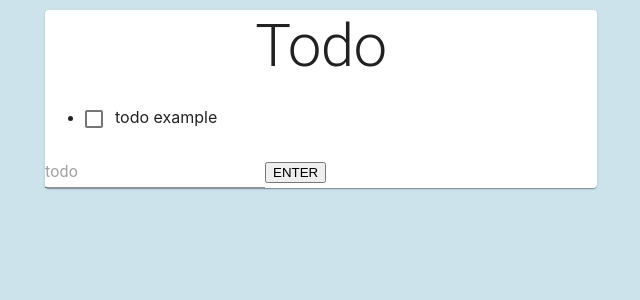
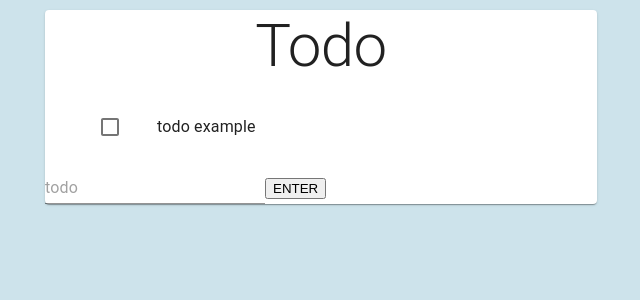
Before and after one commit to EmilieHumbert/react-todo-list-props, a React (Create React App) app: page / in a window 1280 px wide. Shown: the top 300 px of the page, without its empty margins (319-959 px from the left). Built offline with nearby package versions, Linux system fonts and the light colour scheme.

Commit message:
update todo list display

```diff
--- a/src/Components/Todo.js
+++ b/src/Components/Todo.js
@@ -1,14 +1,22 @@
 import React from "react";
+import ListItem from "@material-ui/core/ListItem";
+import ListItemIcon from "@material-ui/core/ListItemIcon";
+import ListItemText from "@material-ui/core/ListItemText";
 
 import CheckboxToggle from "./CheckboxToggle";
 
 const Todo = ({ todo, updateTodo }) => {
   const updateChecked = (newValue) => updateTodo(todo, "completed", newValue);
   return (
-    <li>
-      <CheckboxToggle checked={todo.completed} updateChecked={updateChecked} />
-      <span>{todo.text}</span>
-    </li>
+    <ListItem>
+      <ListItemIcon>
+        <CheckboxToggle
+          checked={todo.completed}
+          updateChecked={updateChecked}
+        />
+      </ListItemIcon>
+      <ListItemText primary={todo.text} />
+    </ListItem>
   );
 };
 
```
